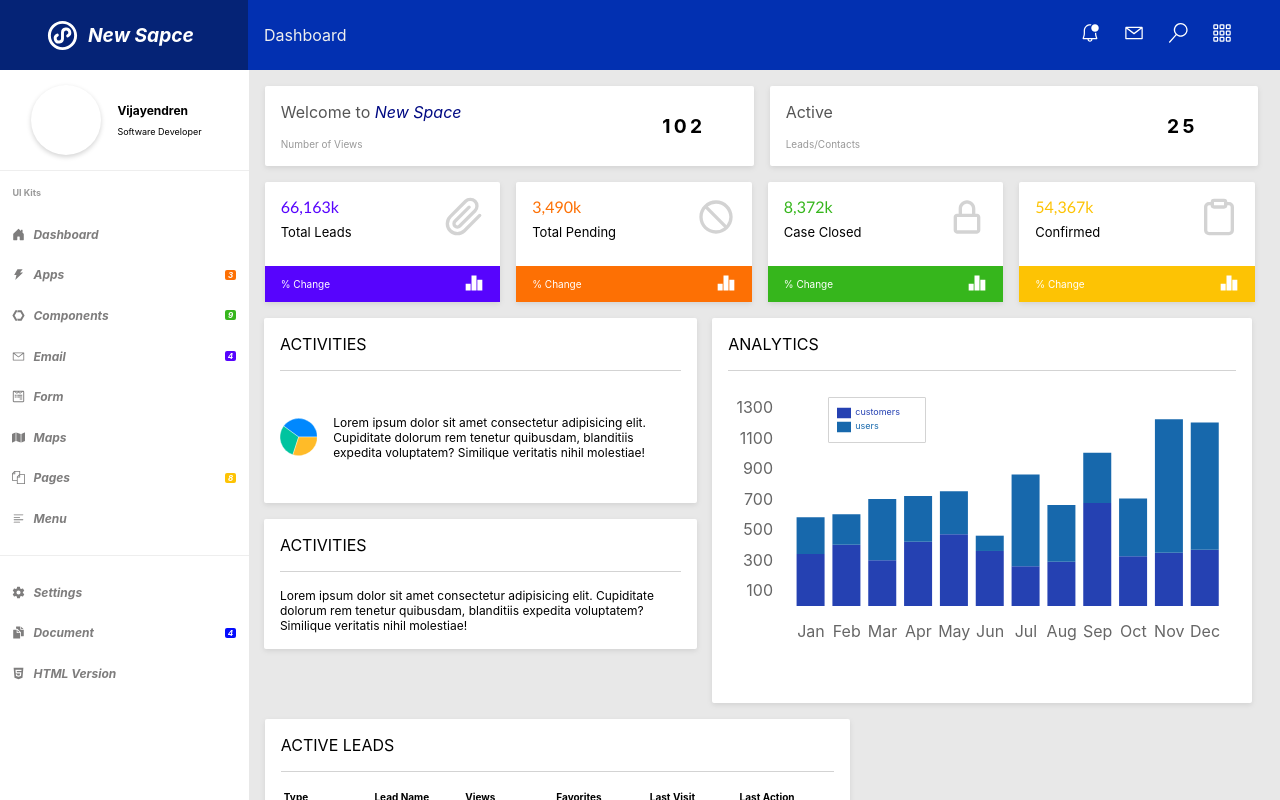
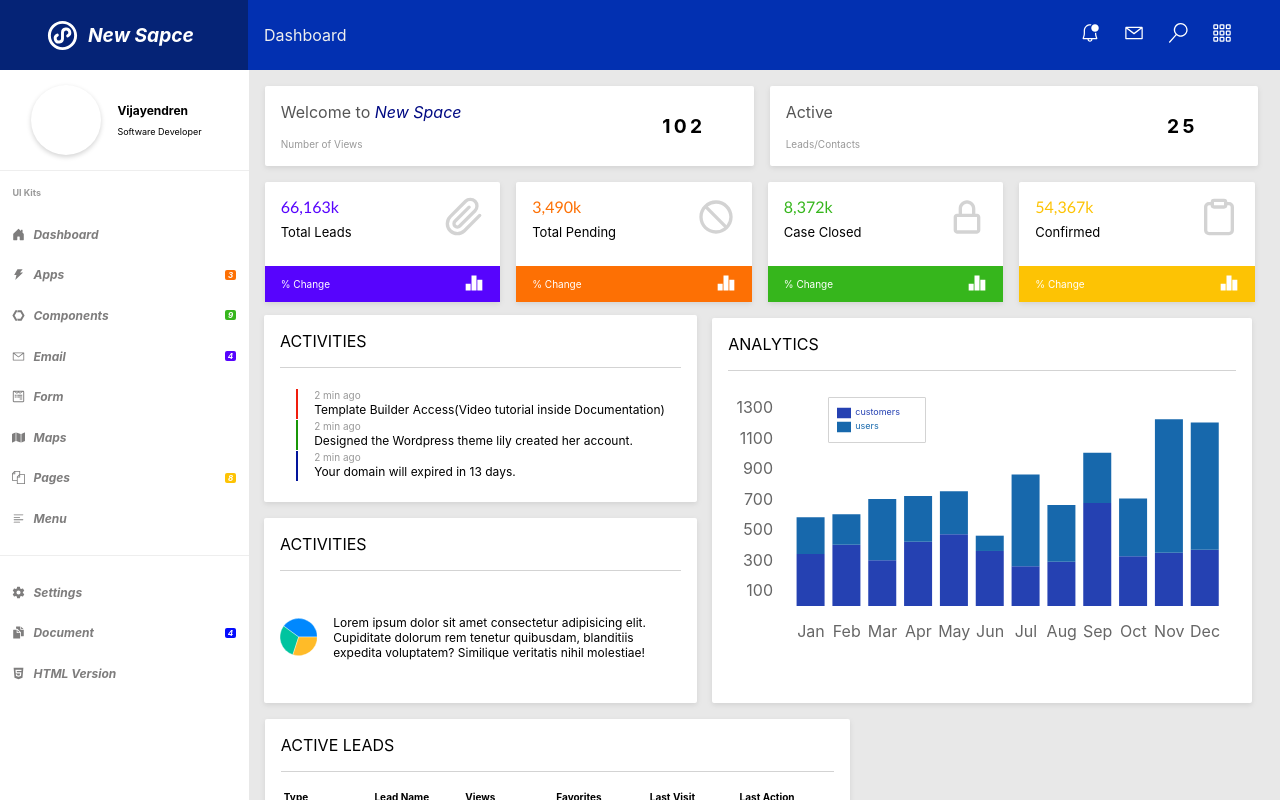
Before and after one commit to R-vijayendren/dashboard-style-guide, a React (Create React App) app: page / in a window 1280 px wide. Shown: the top 800 px of the page. Built offline with nearby package versions, Linux system fonts and the light colour scheme.

Commit message:
Added timeline to the activity container.

```diff
--- a/src/pages/Dashboard/Dashboard.scss
+++ b/src/pages/Dashboard/Dashboard.scss
@@ -116,7 +116,7 @@
     }
 
     .card-pie-chart-container {
-      @include flexLayoutWithGap(column, center, flex-start, 1rem);
+      @include flexLayoutWithGap(column-reverse, center, flex-start, 1rem);
       width: 42.5%;
       height: 100%;
 
@@ -128,6 +128,61 @@
           width: 100%;
           height: 100%;
           font-size: 12px;
+        }
+
+        .timeline-chart-container {
+          @include flexLayoutWithGap(row, center, center, 1rem);
+          width: 100%;
+          height: 100%;
+          font-size: 12px;
+
+          .time-line {
+            height: 92.5px;
+            padding: 5px 0;
+
+            .red-line {
+              border: 1px solid #f01d0d;
+              width: 0;
+              height: 28px;
+              margin-bottom: 1px;
+            }
+
+            .green-line {
+              border: 1px solid #199608;
+              width: 0;
+              height: 28px;
+              margin-bottom: 1px;
+            }
+
+            .blue-line {
+              border: 1px solid #02149b;
+              width: 0;
+              height: 28px;
+              margin-bottom: 1px;
+            }
+          }
+
+          .time-line__info {
+            height: 92.5px;
+
+            .red-line__info {
+              @include flexLayoutWithGap(column, flex-start, flex-start, .1rem);
+              height: 30px;
+              margin-bottom: 1px;
+            }
+
+            .green-line__info {
+              @include flexLayoutWithGap(column, flex-start, flex-start, .1rem);
+              height: 30px;
+              margin-bottom: 1px;
+            }
+
+            .blue-line__info {
+              @include flexLayoutWithGap(column, flex-start, flex-start, .1rem);
+              height: 30px;
+              margin-bottom: 1px;
+            }
+          }
         }
       }
     }
@@ -161,3 +216,8 @@
     }
   }
 }
+
+.time_ago {
+  font-size: 10px;
+  color: #999;
+}
--- a/src/pages/Dashboard/DashboardActivity.jsx
+++ b/src/pages/Dashboard/DashboardActivity.jsx
@@ -41,10 +41,28 @@ const DashboardActivity = () => {
       </Card>
       <Card>
         <div className='card-head__header'>ACTIVITIES</div>
-        <div className='pie-chart-container'>
-          Lorem ipsum dolor sit amet consectetur adipisicing elit. Cupiditate
-          dolorum rem tenetur quibusdam, blanditiis expedita voluptatem?
-          Similique veritatis nihil molestiae!
+        <div className='timeline-chart-container'>
+          <div className='time-line'>
+            <div className='red-line' />
+            <div className='green-line' />
+            <div className='blue-line' />
+          </div>
+          <div className='time-line__info'>
+            <div className='red-line__info'>
+              <div className='time_ago'>2 min ago</div>
+              <div>
+                Template Builder Access(Video tutorial inside Documentation)
+              </div>
+            </div>
+            <div className='green-line__info'>
+              <div className='time_ago'>2 min ago</div>
+              <div>Designed the Wordpress theme lily created her account.</div>
+            </div>
+            <div className='blue-line__info'>
+              <div className='time_ago'>2 min ago</div>
+              <div>Your domain will expired in 13 days.</div>
+            </div>
+          </div>
         </div>
       </Card>
     </div>
```
